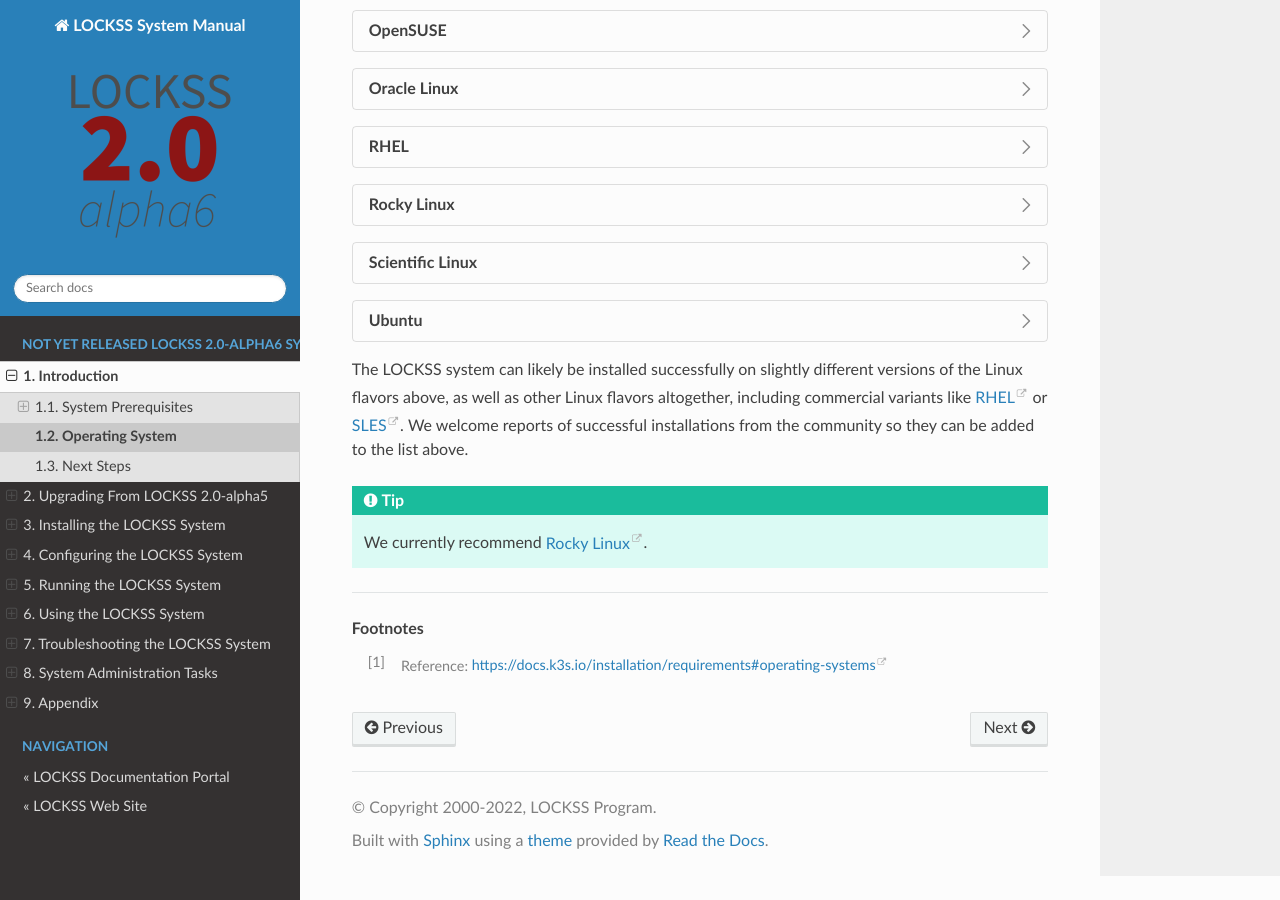
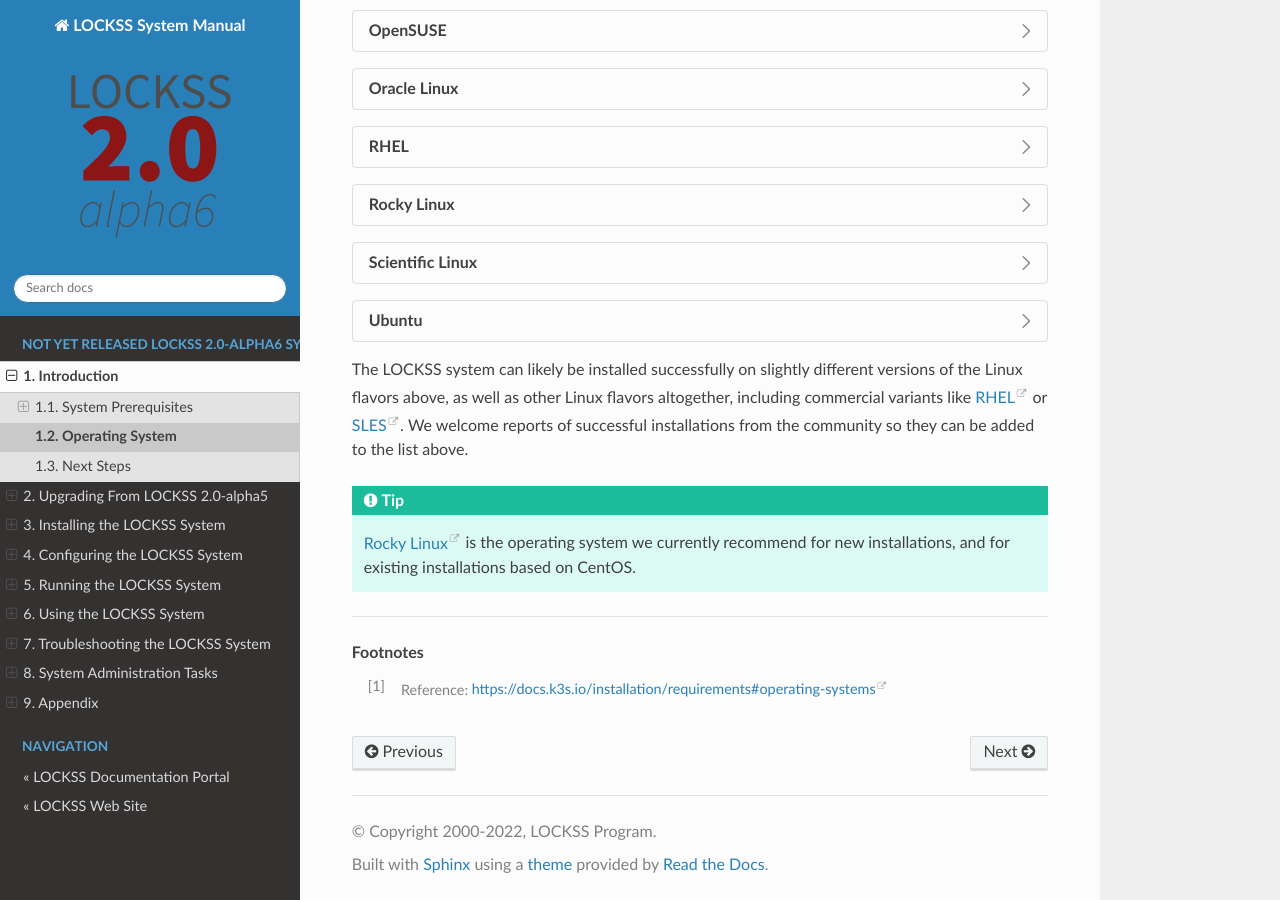
Before and after one commit to lockss/lockss-rtd-manual, a Sphinx documentation site: the page built from docs/introduction/os.rst, in a window 1280 px wide and 900 px high, scrolled down 804 px. Built offline with Sphinx 7.4.7 and the Read the Docs theme 2.0.0, drawn with Linux system fonts in a browser that asks for light colours; part of the change alters nothing that is shown.

```diff
--- a/docs/introduction/os.rst
+++ b/docs/introduction/os.rst
@@ -55,6 +55,7 @@ The LOCKSS team has successfully tested the LOCKSS system installation process o
    =================== ========= ============== ================ =====
    Operating System    Version   Active Support Security Support Notes
    =================== ========= ============== ================ =====
+   Debian              11.5      June 2026      2026-08-15
    Debian              11.4      June 2026      2026-08-15
    Debian              11.3      June 2026      2026-08-15
    Debian              11.2      June 2026      2026-08-15
@@ -111,13 +112,11 @@ The LOCKSS team has successfully tested the LOCKSS system installation process o
    =================== ========= ============== ================ =====
    Operating System    Version   Active Support Security Support Notes
    =================== ========= ============== ================ =====
-   Linux Mint          20.2      2025-04-01     2025-04-01
-   Linux Mint          20.1      Yes            2025-04-01
+   Linux Mint          21        Yes            2027-04-01
+   Linux Mint          20.3      Yes            2025-04-01
+   Linux Mint          20.2      Yes            2025-04-01
+   Linux Mint          20.1      No             2025-04-01       :bdg-danger:`EOL`
    Linux Mint          20        No             2025-04-01       :bdg-danger:`EOL`
-   Linux Mint          19.3      No             2023-04-01       :bdg-danger:`EOL`
-   Linux Mint          19.2      No             2023-04-01       :bdg-danger:`EOL`
-   Linux Mint          19.1      No             2023-04-01       :bdg-danger:`EOL`
-   Linux Mint          19        No             2023-04-01       :bdg-danger:`EOL`
    =================== ========= ============== ================ =====
 
 .. dropdown:: OpenSUSE
@@ -209,7 +208,7 @@ The LOCKSS system can likely be installed successfully on slightly different ver
 
 .. tip::
 
-   We currently recommend `Rocky Linux <https://rockylinux.org/>`_.
+   `Rocky Linux <https://rockylinux.org/>`_ is the operating system we currently recommend for new installations, and for existing installations based on CentOS.
 
 ----
 
```
